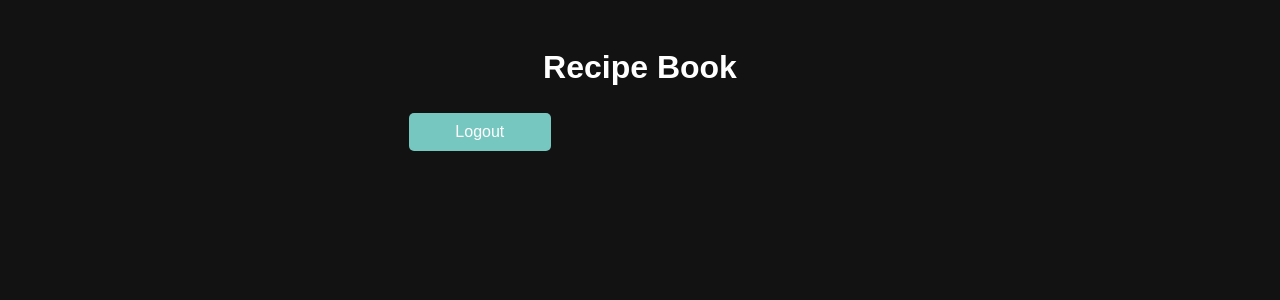
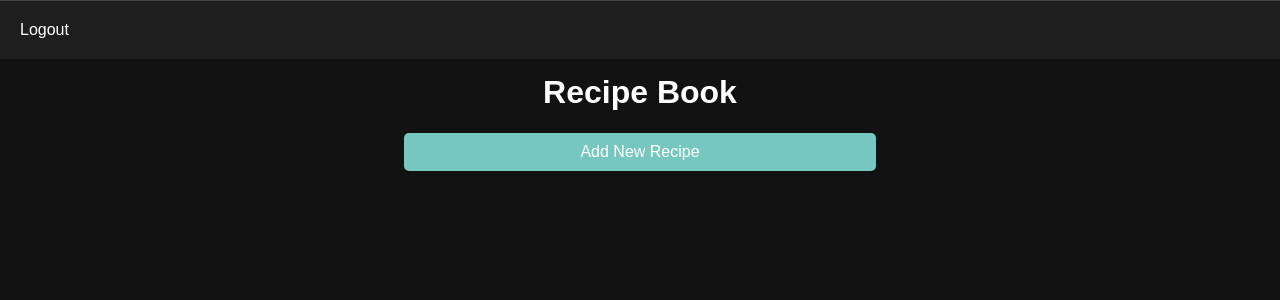
Before and after one commit to fangaxeeel/recipebook-fang-princeaxel, a Django app: page /recipes/list/ in a window 1280 px wide. Shown: the top 300 px of the page. Run offline with Django 5.2, Linux system fonts and the light colour scheme; the visitor is signed in with stand-in values (Sample User, id 1); data that the repository does not hold is empty.

Commit message:
Updated the models.py to include a RecipeImage model. Created also forms.py to accomodate the different forms accordingly and easily, namely the RecipeForm, RecipeIngredientForm, and RecipeImageForm. These forms are used so that the user can add recipes, as well as images related to the recipe. With these, new templates are added, namely add_image and add_recipe, which shows the proper forms required for the modelforms to function properly. With this comes the updating of the views,py, where add_image and add_recipe views can only be accessed if the user is logged in. To account for the uploaded images the user will have, a media folder was created, inside which is another folder named images. Hence, the settings.py was also updated by adding the appropriate MEDIA_ROOT and MEDIA_URL paths. The ledger app's urls.py's urlpatterns was updated, too, based on the added templates and pictures (by the user).

```diff
--- a/ledger/apps.py
+++ b/ledger/apps.py
@@ -1,5 +1,4 @@
 from django.apps import AppConfig
-
 
 class LedgerConfig(AppConfig):
     default_auto_field = 'django.db.models.BigAutoField'
--- a/ledger/templates/base.html
+++ b/ledger/templates/base.html
@@ -39,36 +39,49 @@
             border-radius: 5px;
         }
 
-        a, button {
+        a {
             color: #76c7c0;
             text-decoration: none;
         }
 
-        a:hover, button:hover {
+        a:hover, button:hover, .upload-button:hover {
             color: #ffffff;
-            text-decoration: underline;
         }
 
-        .back-button, .btn, form button {
-            background-color: #76c7c0;
+        .btn, button {
+            background-color: #1e1e1e;
             color: white;
             border: none;
             padding: 10px 15px;
-            margin: 5px;
             border-radius: 5px;
             text-decoration: none;
             text-align: center;
             cursor: pointer;
             font-size: 16px;
-            width: 30%;
+            width: auto;
         }
 
-        .back-button:hover, .btn:hover, form button:hover  {
+        .btn:hover, .add-button:hover, .back-button:hover, form button:hover {
             background-color: #50a5a2;
         }
 
+        .back-button, form button, .upload-button, .add-button {
+            background-color: #76c7c0;
+            color: white;
+            border: none;
+            padding: 10px 15px;
+            border-radius: 5px;
+            text-decoration: none;
+            text-align: center;
+            cursor: pointer;
+            font-size: 16px;
+            width: auto;
+            display: block;
+            margin: 5px auto;
+        }
+
         input {
-            width: 100%;
+            width: 80%;
             padding: 12px;
             margin: 10px 0;
             border: 1px solid #444;
@@ -76,20 +89,41 @@
             background-color: #1e1e1e;
             color: white;
             font-size: 16px;
+            width: 95%;
         }
+
+        .navbar {
+            position: fixed;
+            top: 0;
+            left: 0;
+            width: 100%;
+            background-color: #1e1e1e;
+            padding: 5px;
+            display: flex;
+            gap: 10px;
+            border-top: 1px solid #444;
+        }
+
+        .content-area {
+            padding-top: 25px;
+        }
+
     </style>
 
 </head>
 <body>
-    <h1 align="center">Recipe Book</h1>
-
-    {% block content %}{% endblock %}
-
-    {% if user.is_authenticated %}
+    <div class="navbar">
+        {% if user.is_authenticated %}
         <form method="post" action="{% url 'logout' %}" style="display:inline;">
             {% csrf_token %}
             <button type="submit" class="btn">Logout</button>
         </form>
-    {% endif %}
+        {% endif %}
+    </div>
+
+    <div class="content-area">
+        <h1 align="center">Recipe Book</h1>
+        {% block content %}{% endblock %}
+    </div>
 </body>
 </html>
--- a/ledger/templates/recipe_list.html
+++ b/ledger/templates/recipe_list.html
@@ -10,4 +10,5 @@
         </li>
     {% endfor %}
 </ul>
+<a href="{% url 'add_recipe' %}" class="add-button">Add New Recipe</a>
 {% endblock %}
--- a/ledger/urls.py
+++ b/ledger/urls.py
@@ -1,7 +1,12 @@
 from django.urls import path
-from .views import recipe_list, recipe_detail
+from .views import recipe_list, recipe_detail, add_image, add_recipe
+from django.conf import settings
+from django.conf.urls.static import static
 
 urlpatterns = [
     path('recipes/list/', recipe_list, name='recipe_list'),
     path('recipe/<int:num>/', recipe_detail, name='recipe_detail'),
+    path('recipe/<int:num>/add_image/', add_image, name='add_image'),
+    path('recipe/add/', add_recipe, name='add_recipe'),
 ]
+urlpatterns += static(settings.MEDIA_URL, document_root=settings.MEDIA_ROOT)
--- a/ledger/views.py
+++ b/ledger/views.py
@@ -1,6 +1,7 @@
-from django.shortcuts import render
+from django.shortcuts import render, redirect
 from django.contrib.auth.decorators import login_required
 from .models import Recipe
+from .forms import RecipeImageForm, RecipeForm, RecipeIngredientForm
 
 @login_required
 def recipe_list(request):
@@ -11,3 +12,47 @@ def recipe_list(request):
 def recipe_detail(request, num):
     recipe = Recipe.objects.get(id=num)
     return render(request, "recipe_detail.html", {"recipe": recipe})
+
+@login_required
+def add_image(request, num):
+    try:
+        recipe = Recipe.objects.get(pk=num)
+    except Recipe.DoesNotExist:
+        return redirect('recipe_list')
+
+    if request.method == 'POST':
+        form = RecipeImageForm(request.POST, request.FILES)
+        if form.is_valid():
+            image = form.save(commit=False)
+            image.recipe = recipe
+            image.save()
+            return redirect('recipe_detail', num=recipe.pk)
+    else:
+        form = RecipeImageForm()
+
+    return render(request, 'add_image.html', {'form': form, 'recipe': recipe})
+
+@login_required
+def add_recipe(request):
+    if request.method == 'POST':
+        recipe_form = RecipeForm(request.POST)
+        ingredient_form = RecipeIngredientForm(request.POST)
+
+        if recipe_form.is_valid() and ingredient_form.is_valid():
+            recipe = recipe_form.save(commit=False)
+            recipe.author = request.user
+            recipe.save()
+
+            ingredient = ingredient_form.save(commit=False)
+            ingredient.recipe = recipe
+            ingredient.save()
+
+            return redirect('recipe_detail', num=recipe.pk)
+    else:
+        recipe_form = RecipeForm()
+        ingredient_form = RecipeIngredientForm()
+
+    return render(request, 'add_recipe.html', {
+        'recipe_form': recipe_form,
+        'ingredient_form': ingredient_form,
+    })
--- a/recipebook/settings.py
+++ b/recipebook/settings.py
@@ -125,3 +125,6 @@ DEFAULT_AUTO_FIELD = 'django.db.models.BigAutoField'
 
 LOGIN_REDIRECT_URL = 'recipe_list'
 LOGOUT_REDIRECT_URL = 'login'
+
+MEDIA_ROOT = BASE_DIR/'media'
+MEDIA_URL = '/media/'
```
Also changed, not shown: ledger/admin.py (+9 -2 lines), ledger/forms.py (added, +22 -0 lines), ledger/models.py (+8 -0 lines), ledger/templates/add_image.html (added, +15 -0 lines), ledger/templates/add_recipe.html (added, +19 -0 lines), ledger/templates/recipe_detail.html (+10 -0 lines).
